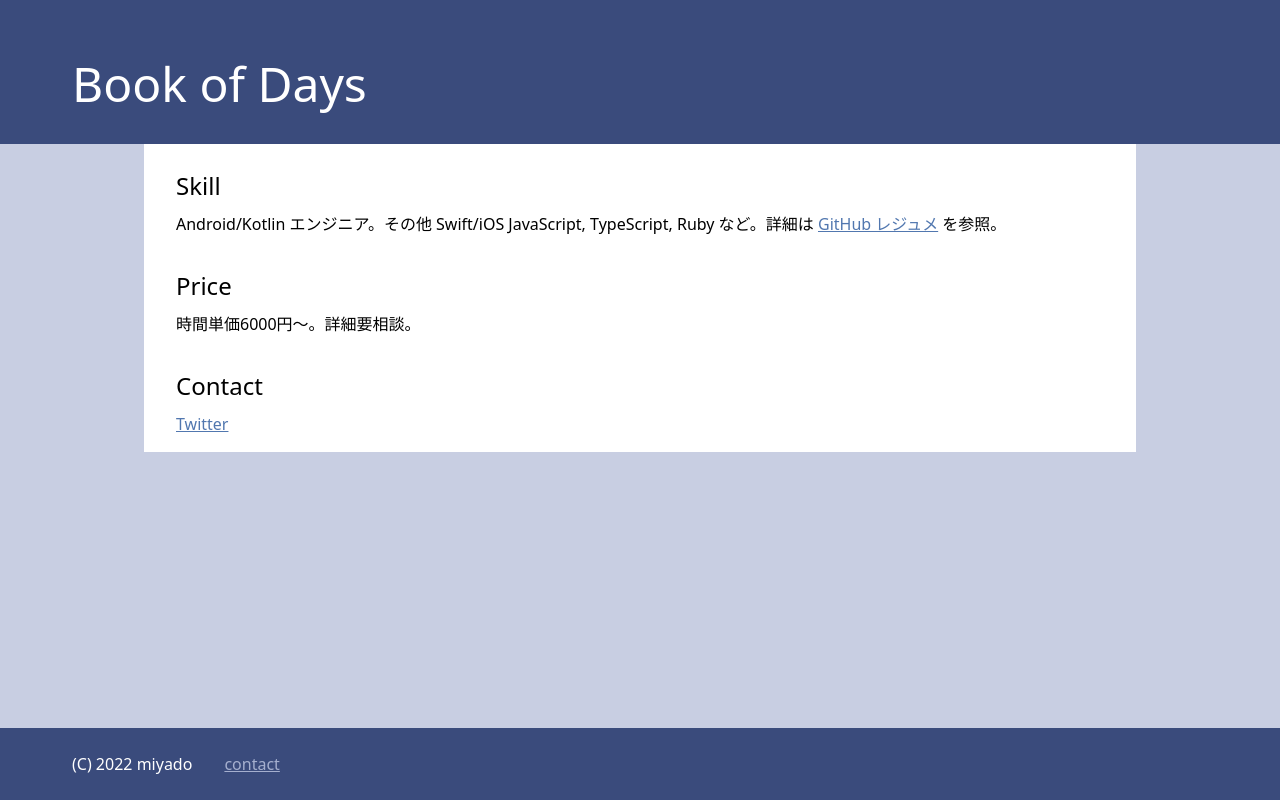
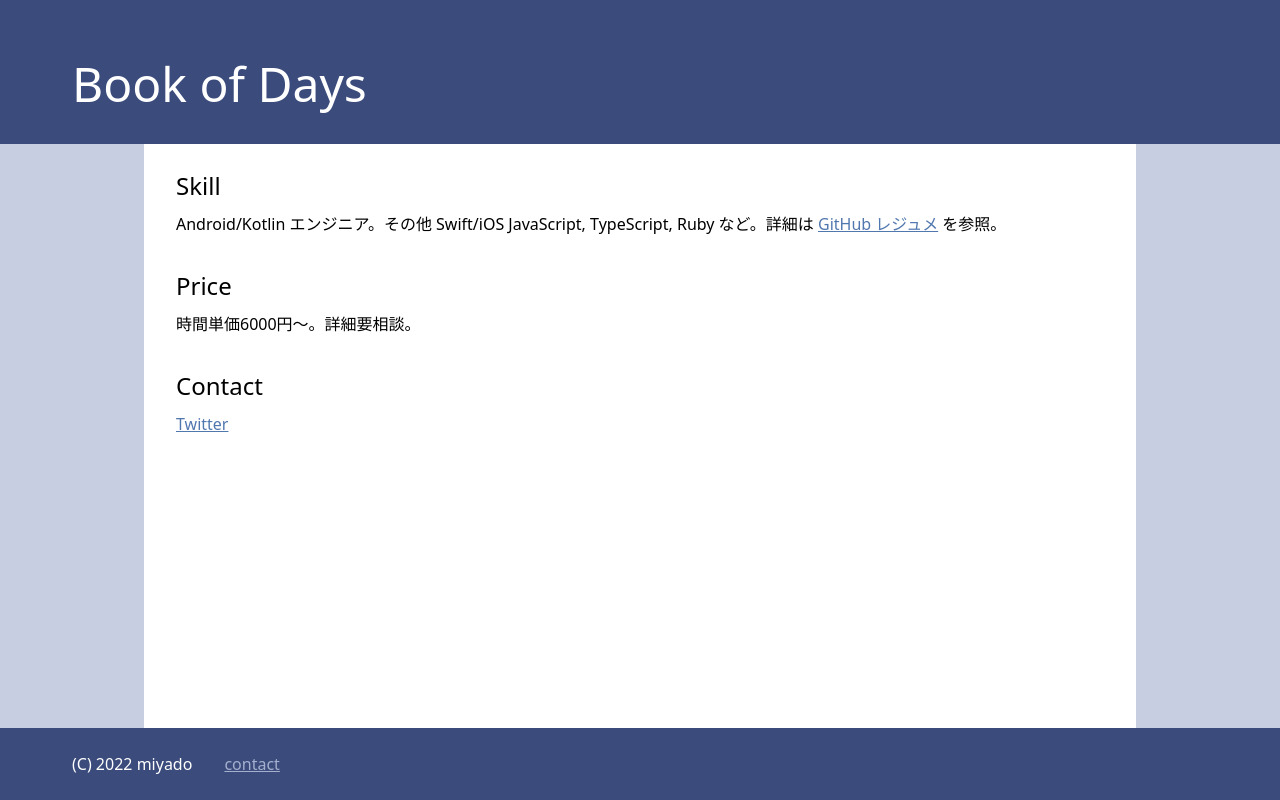
Before and after one commit to hmiyado/kottage, a Next.js app: page /contact in a window 1280 px wide. Built offline with nearby package versions, Linux system fonts and the light colour scheme.

Commit message:
fix contact height to match new layout

```diff
--- a/components/contact/Contact.module.css
+++ b/components/contact/Contact.module.css
@@ -1,5 +1,6 @@
 .section {
   @apply bg-white dark:bg-dark-surface px-2.0 py-1.0;
+  @apply h-full;
 }
 
 .link {
--- a/components/contact/contact.module.css
+++ b/components/contact/contact.module.css
@@ -1,5 +1,6 @@
 .section {
   @apply bg-white dark:bg-dark-surface px-2.0 py-1.0;
+  @apply h-full;
 }
 
 .link {
```
